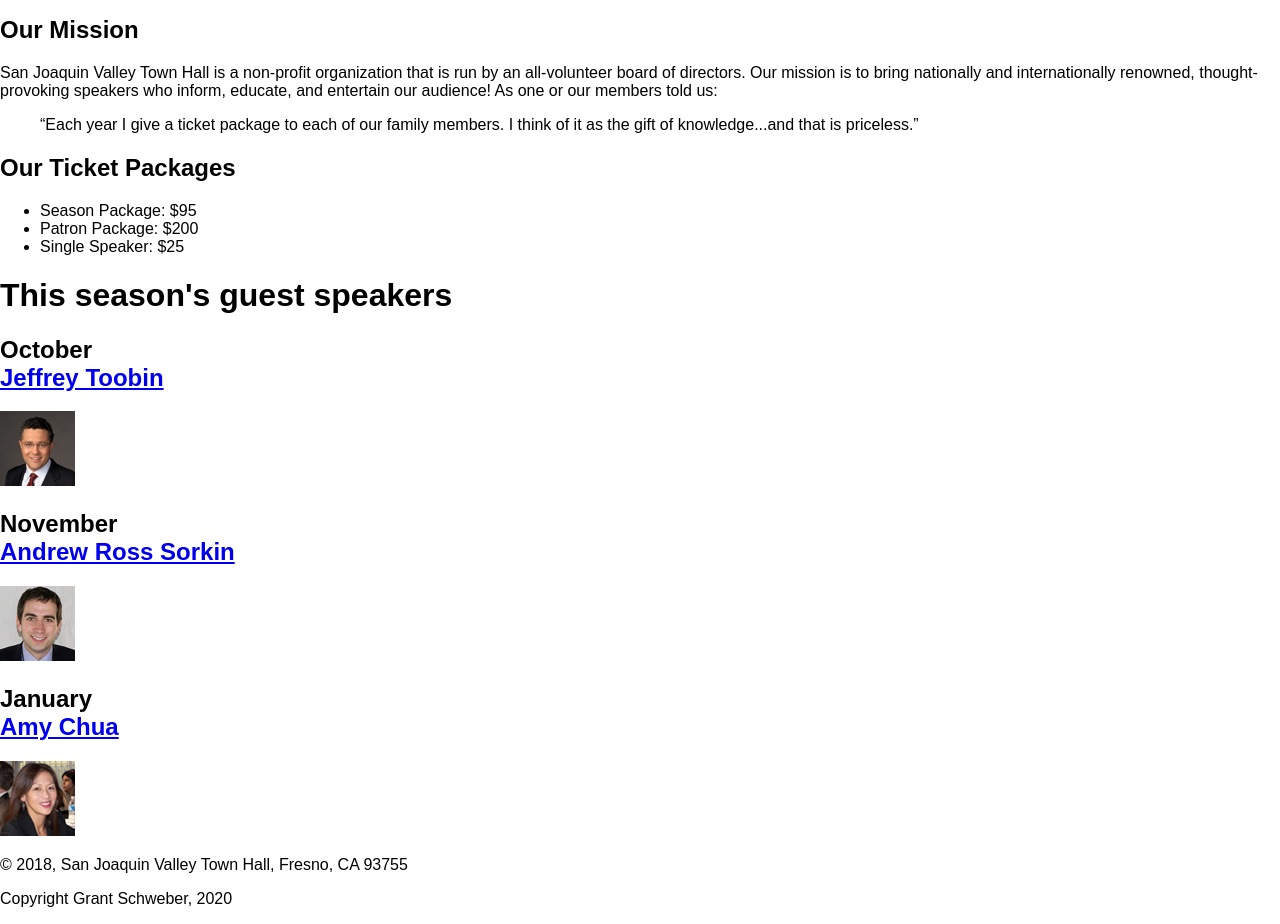
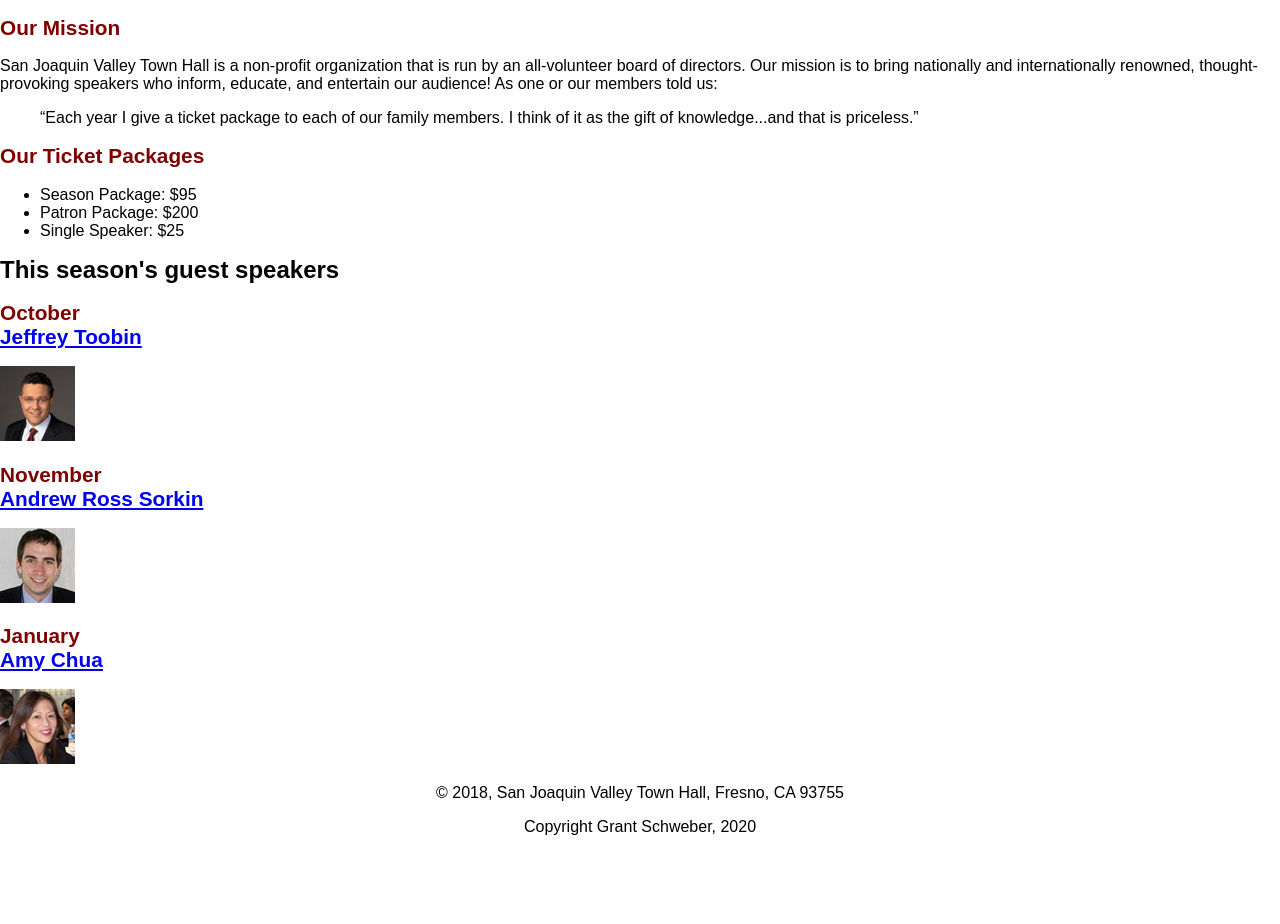
Before and after one commit to gschweber12/A10, a plain HTML site: page index.html in a window 1280 px wide. Shown: the part 106-1030 px from the top of the page. After the commit the page ends 958 px from the top, so only its background shows below. Drawn offline with Linux system fonts and the light colour scheme.

Commit message:
Feature: added rule sets to main and footer in main.css

```diff
--- a/styles/main.css
+++ b/styles/main.css
@@ -24,4 +24,24 @@
 	clear: left;
 }
 
+main h1 {
+	font-size: 150%;
+}
+
+main h2 {
+	font-size: 130%;
+	color: #800000;
+}
+
+main h3 {
+	font-size: 105%;
+}
+
+a:focus, a:hover {
+	font-style: italic;
+}
+
+footer p {
+	text-align: center;
+}
 /* the styles for the footer */
```
